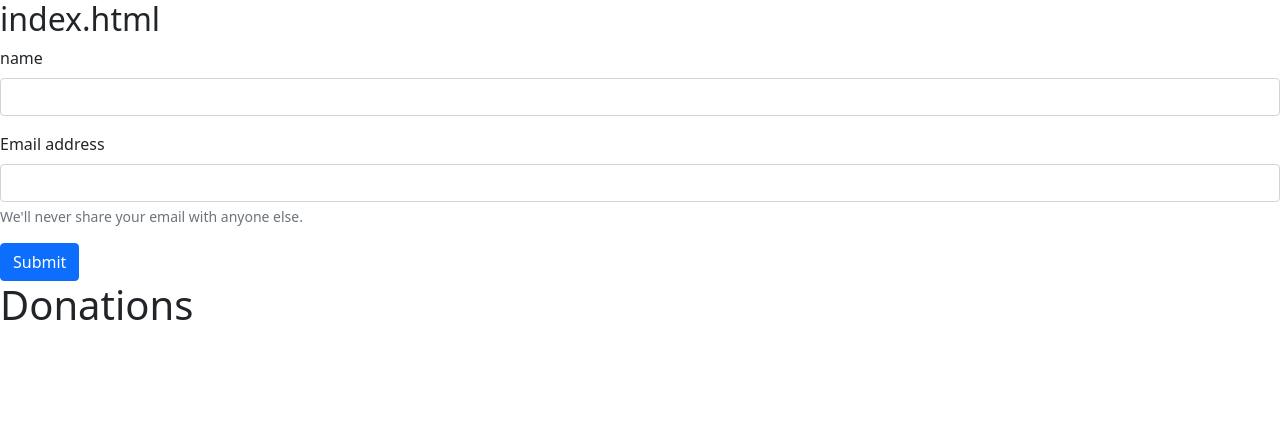
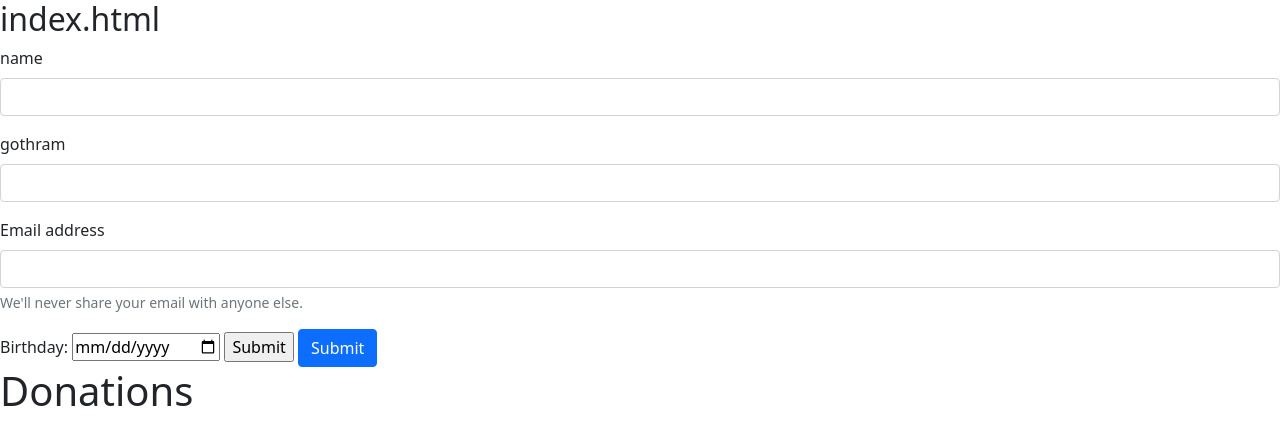
Before and after one commit to riscvsi/gurukulam, a Django app: page /donation/ in a window 1280 px wide. Shown: the top 445 px of the page. Run offline with Django 5.2, Linux system fonts and the light colour scheme.

```diff
--- a/gurukulam/donation/templates/index.html
+++ b/gurukulam/donation/templates/index.html
@@ -11,11 +11,19 @@
   </div>
 
   <div class="mb-3">
+    <label for="gothram" class="form-label">gothram</label>
+    <input type="gothram" class="form-control" id="gothram" aria-describedby="gothram">
+  </div>
+
+  <div class="mb-3">
     <label for="exampleInputEmail1" class="form-label">Email address</label>
     <input type="email" class="form-control" id="exampleInputEmail1" aria-describedby="emailHelp">
     <div id="emailHelp" class="form-text">We'll never share your email with anyone else.</div>
   </div>
 
+  <label for="birthday">Birthday:</label>
+  <input type="date" id="birthday" name="birthday">
+  <input type="submit">
 
   <button type="submit" class="btn btn-primary">Submit</button>
 </form>
```
